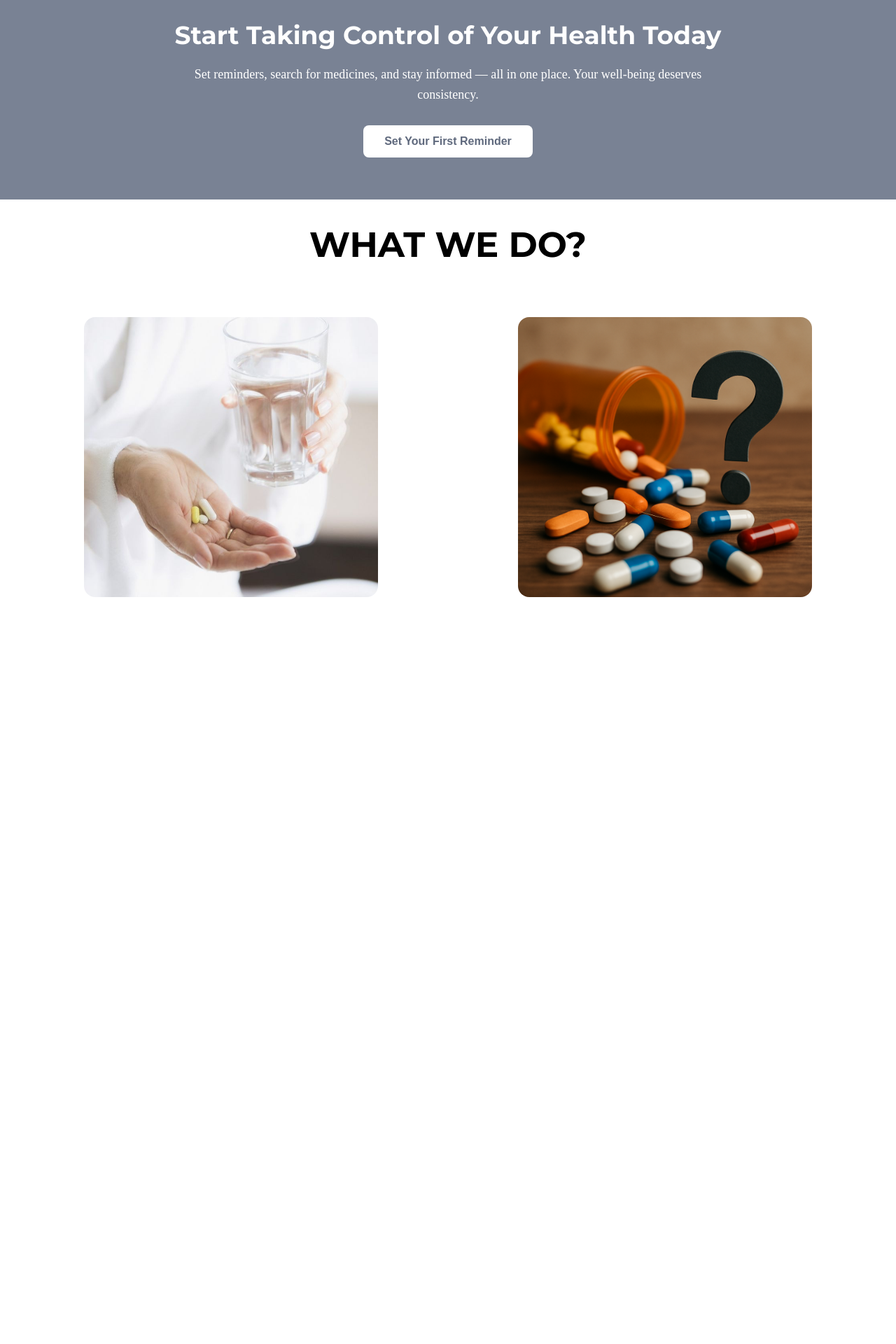
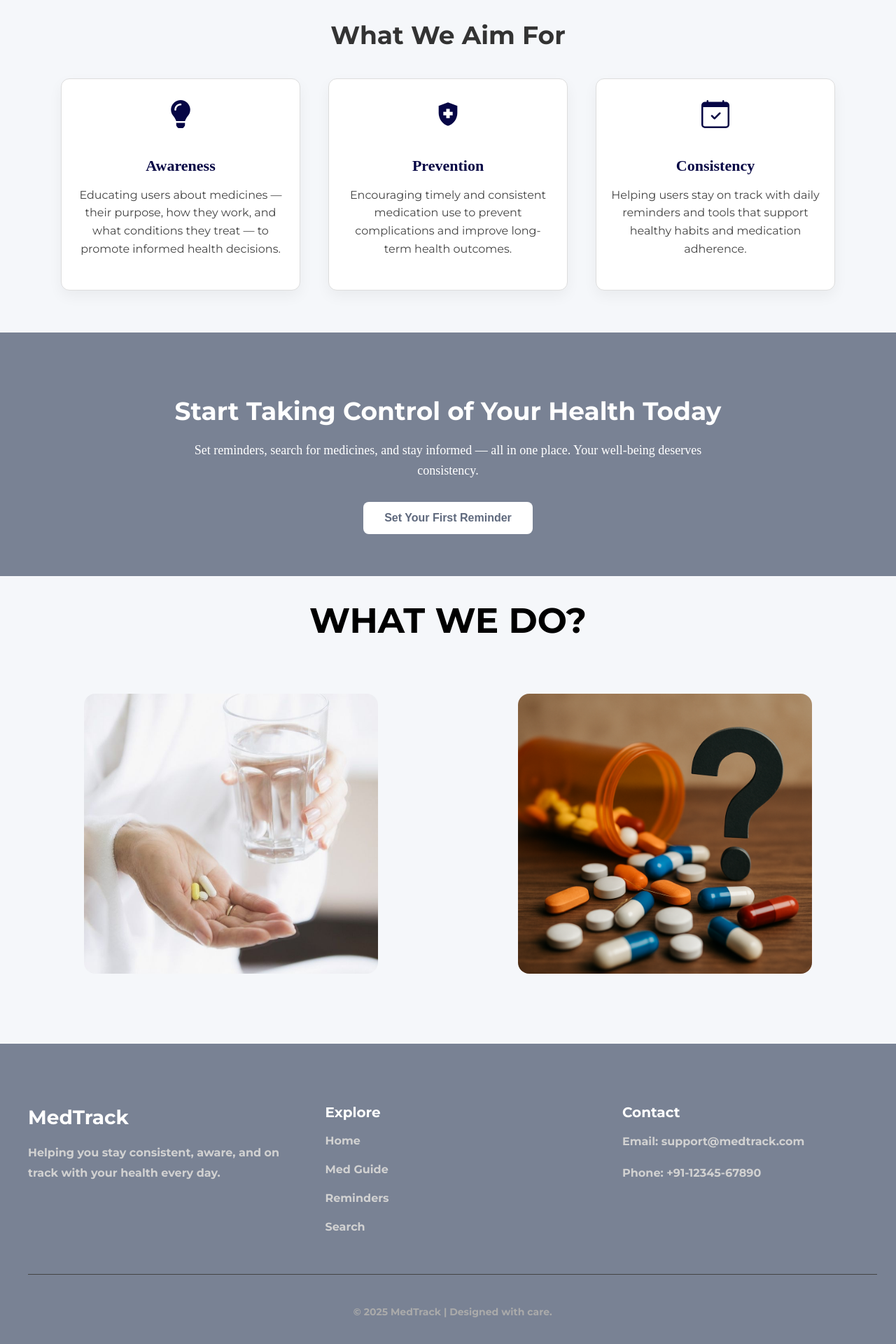
Before and after one commit to aadhya-arora/medicine, a React (Vite) app in the folder medicine/: page / in a window 1280 px wide. Shown: the part 862-2782 px from the top of the page at 70% size. Before the commit the page ends 1815 px from the top, so only its background shows below. Built offline with nearby package versions, Linux system fonts and the light colour scheme; a web font is replaced by a local one.

Commit message:
main page done

```diff
--- a/medicine/src/pages/front.jsx
+++ b/medicine/src/pages/front.jsx
@@ -1,12 +1,46 @@
 import front from "../assets/front.png";
 import { Clock } from "lucide-react";
 import { BiSearch } from "react-icons/bi";
+import { FaLightbulb } from "react-icons/fa";
+import { MdHealthAndSafety } from "react-icons/md";
+import { BsCalendarCheck } from "react-icons/bs";
 import "../styling/front.css";
 
 const Front = () => {
   return (
     <div className="main_page">
       <img src={front} alt="front-display" className="main_img" />
+
+      <div className="aim-section">
+        <h2 className="aim-heading">What We Aim For</h2>
+        <div className="aim-cards">
+          <div className="aim-card">
+            <FaLightbulb className="aim-icon" />
+            <h3>Awareness</h3>
+            <p>
+              Educating users about medicines — their purpose, how they work,
+              and what conditions they treat — to promote informed health
+              decisions.
+            </p>
+          </div>
+          <div className="aim-card">
+            <MdHealthAndSafety className="aim-icon" />
+            <h3>Prevention</h3>
+            <p>
+              Encouraging timely and consistent medication use to prevent
+              complications and improve long-term health outcomes.
+            </p>
+          </div>
+          <div className="aim-card">
+            <BsCalendarCheck className="aim-icon" />
+            <h3>Consistency</h3>
+            <p>
+              Helping users stay on track with daily reminders and tools that
+              support healthy habits and medication adherence.
+            </p>
+          </div>
+        </div>
+      </div>
 
       <div className="cta-wrapper">
         <div className="cta-section">
@@ -61,6 +95,42 @@ const Front = () => {
           </div>
         </div>
       </div>
+      <footer className="footer">
+        <div className="footer-main">
+          <div className="footer-section">
+            <h3>MedTrack</h3>
+            <p>
+              Helping you stay consistent, aware, and on track with your health
+              every day.
+            </p>
+          </div>
+          <div className="footer-section">
+            <h4>Explore</h4>
+            <ul>
+              <li>
+                <a href="#">Home</a>
+              </li>
+              <li>
+                <a href="#">Med Guide</a>
+              </li>
+              <li>
+                <a href="#">Reminders</a>
+              </li>
+              <li>
+                <a href="#">Search</a>
+              </li>
+            </ul>
+          </div>
+          <div className="footer-section">
+            <h4>Contact</h4>
+            <p>Email: support@medtrack.com</p>
+            <p>Phone: +91-12345-67890</p>
+          </div>
+        </div>
+        <div className="footer-bottom">
+          <p>&copy; 2025 MedTrack | Designed with care.</p>
+        </div>
+      </footer>
     </div>
   );
 };
--- a/medicine/src/styling/front.css
+++ b/medicine/src/styling/front.css
@@ -8,6 +8,7 @@
   display: flex;
   flex-direction: column;
   align-items: center;
+  background-color: #f5f7fa;
 }
 
 .con-1 {
@@ -66,7 +67,7 @@
 }
 
 .reminder-back {
-  background-color: #e6fff5; /* or your chosen background */
+  background-color: #e6fff5;
   color: #333;
   transform: rotateY(180deg);
   border-radius: 1rem;
@@ -143,17 +144,29 @@
 }
 
 .explore-1 {
-  width: 150px;
-  padding: 15px;
-  border-radius: 1rem;
-  background-color: rgb(2, 2, 43);
+  width: 160px;
+  padding: 12px 20px;
+  border-radius: 12px;
+  background-color: transparent;
+  color: #02022b;
+  border: 2px solid #02022b;
+  font-family: "Montserrat", sans-serif;
+  font-size: 16px;
+  font-weight: 600;
+  cursor: pointer;
+  transition: all 0.3s ease;
+  box-shadow: 0 4px 10px rgba(0, 0, 0, 0.1);
+}
+
+.explore-1:hover {
+  background-color: #02022b;
   color: white;
-  border: none;
+  transform: translateY(-2px);
 }
 
 .cta-wrapper {
   width: 100%;
-  background-color: #798294; /* Primary CTA color */
+  background-color: #798294;
   display: flex;
   justify-content: center;
   padding: 60px 20px;
@@ -196,3 +209,130 @@
 .cta-button:hover {
   background-color: #dceaff;
 }
+.aim-section {
+  padding: 60px 20px;
+  background-color: #f5f7fa;
+  text-align: center;
+}
+
+.aim-heading {
+  font-size: 36px;
+  font-family: "Montserrat", sans-serif;
+  margin-bottom: 40px;
+  color: #333;
+}
+
+.aim-cards {
+  display: flex;
+  flex-direction: row;
+  justify-content: center;
+  gap: 40px;
+  flex-wrap: wrap;
+}
+
+.aim-card {
+  background-color: white;
+  border: 1px solid #ddd;
+  border-radius: 12px;
+  padding: 30px 20px;
+  width: 300px;
+  box-shadow: 0 8px 20px rgba(0, 0, 0, 0.05);
+  transition: transform 0.3s ease;
+}
+
+.aim-card:hover {
+  transform: translateY(-8px);
+}
+
+.aim-icon {
+  font-size: 40px;
+  color: rgb(6, 6, 69);
+  margin-bottom: 15px;
+}
+
+.aim-card h3 {
+  font-size: 22px;
+  font-weight: 600;
+  margin-bottom: 15px;
+  color: rgb(6, 6, 69);
+}
+
+.aim-card p {
+  font-family: "Montserrat", sans-serif;
+  font-size: 16px;
+  font-weight: 400;
+  line-height: 1.6;
+  color: #444;
+}
+
+.footer {
+  background-color: #798294;
+  color: #ffffff;
+  padding: 60px 40px 30px;
+  font-family: "Montserrat", sans-serif;
+  width: 94.8%;
+}
+
+.footer-main {
+  display: flex;
+  flex-wrap: wrap;
+  justify-content: space-between;
+  max-width: 1300px;
+  margin: 0 auto;
+  gap: 60px;
+}
+
+.footer-section {
+  flex: 1 1 300px;
+}
+
+.footer-section h3 {
+  font-size: 28px;
+  margin-bottom: 20px;
+  color: #ffffff;
+}
+
+.footer-section h4 {
+  font-size: 20px;
+  margin-bottom: 15px;
+  color: #ffffff;
+}
+
+.footer-section p,
+.footer-section a {
+  font-size: 16px;
+  color: #d1d1d1;
+  line-height: 1.8;
+  text-decoration: none;
+  transition: color 0.3s;
+}
+
+.footer-section a:hover {
+  color: #ffffff;
+  text-decoration: underline;
+}
+
+.footer-section ul {
+  list-style: none;
+  padding: 0;
+  margin: 0;
+}
+
+.footer-section li {
+  margin-bottom: 12px;
+}
+
+.footer-bottom {
+  font-weight: 700;
+  text-align: center;
+  padding-top: 30px;
+  margin-top: 40px;
+  border-top: 1px solid #444;
+  font-size: 14px;
+  color: #aaaaaa;
+}
+
+.footer-section p,
+.footer-section a {
+  font-weight: 700;
+}
```
